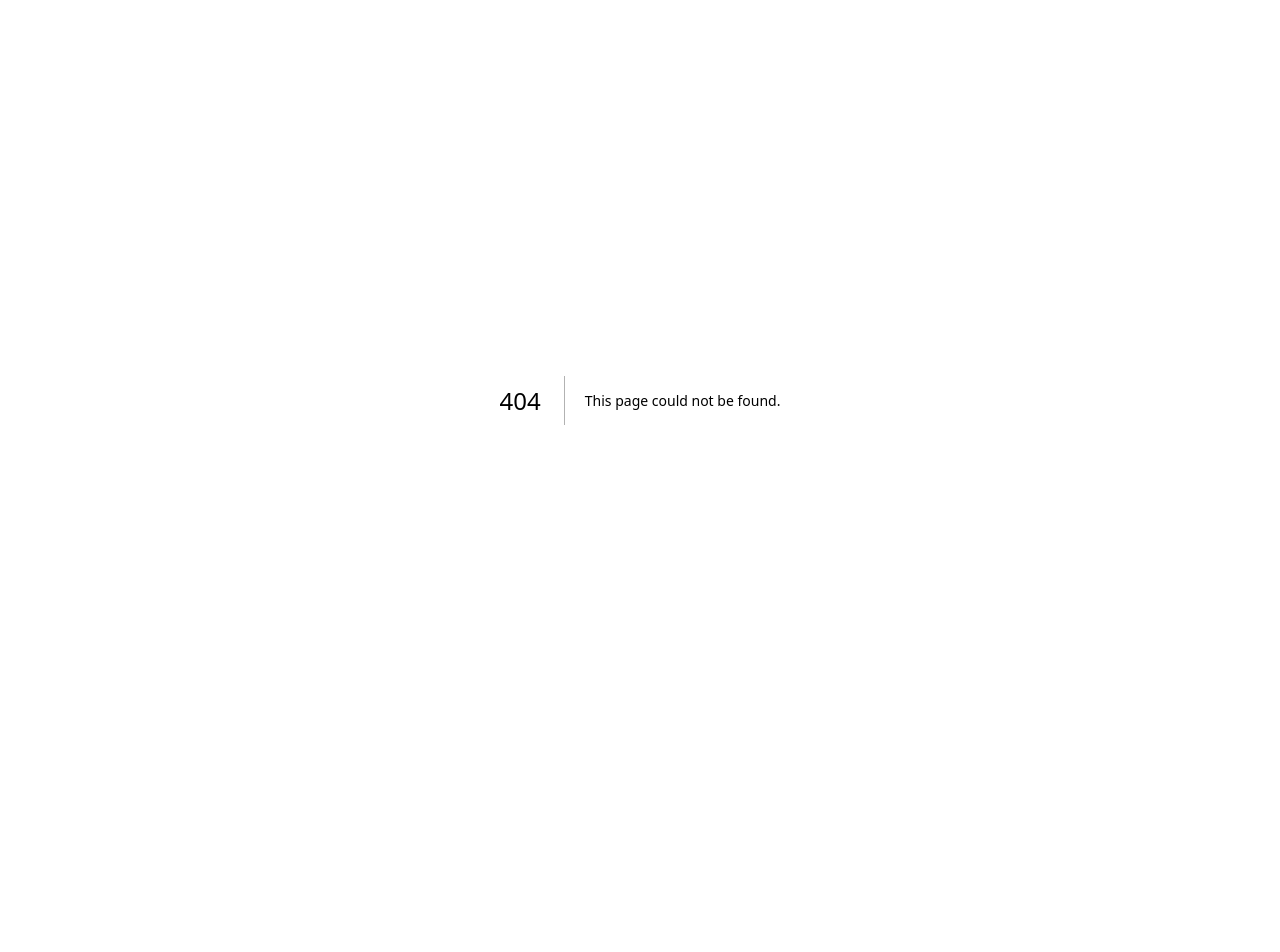
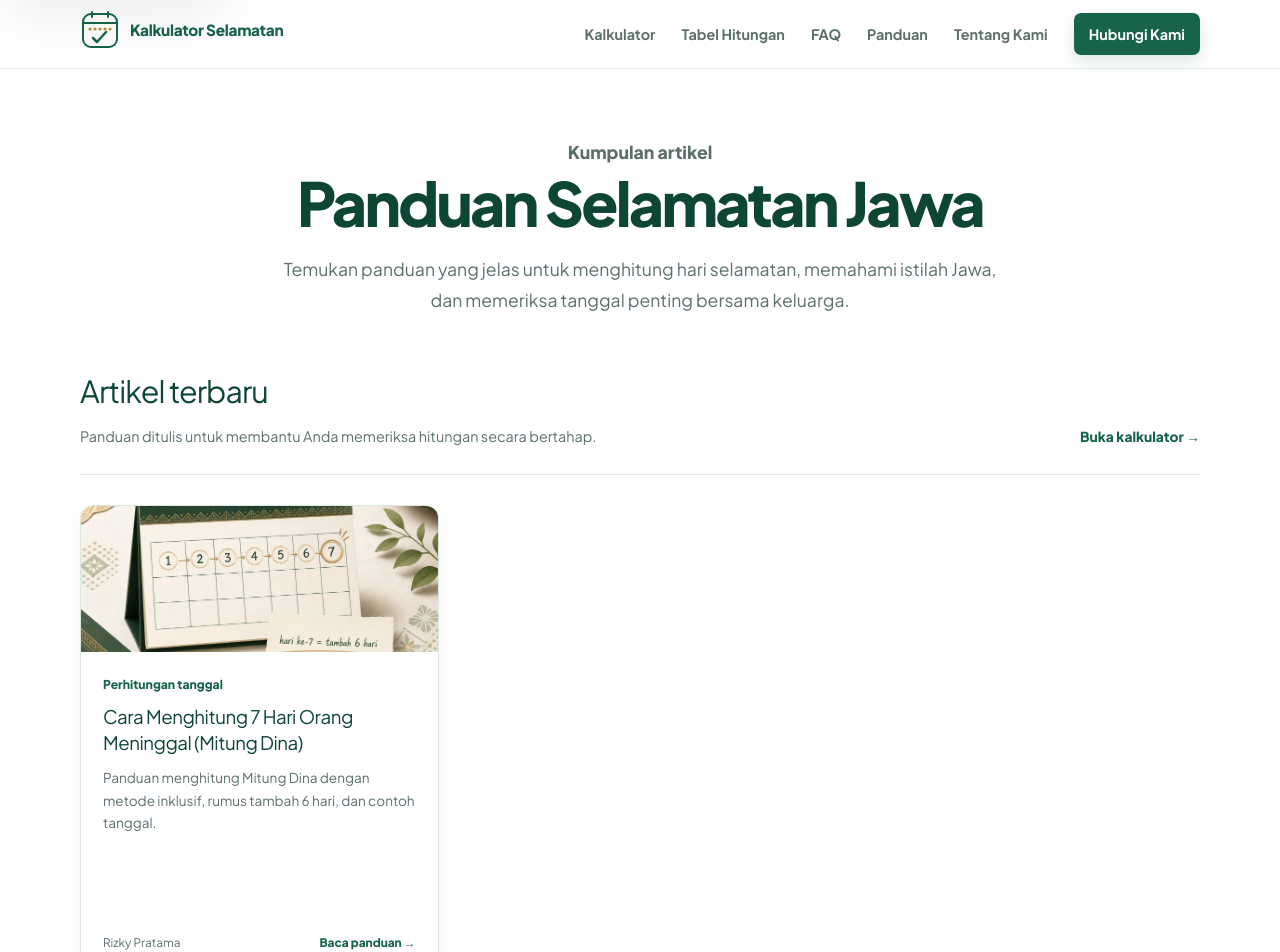
Before and after one commit to arslanwebx/kalkulator-menghitung-selamatan-orang-meninggal, a Next.js app: page /panduan in a window 1280 px wide. Before the commit this address had no page. Shown: the top 952 px of the page. Before the commit the page ends 800 px from the top, so only its background shows below. Built offline with nearby package versions, Linux system fonts and the light colour scheme.

Commit message:
Add Panduan article archive

```diff
--- a/app/globals.css
+++ b/app/globals.css
@@ -1482,6 +1482,26 @@ tbody tr:last-child td {
   min-height: 70vh;
   padding-bottom: 80px;
 }
+
+.guides-page-hero { padding-bottom: 38px; }
+.guides-kicker { margin: 0 0 12px; color: var(--forest); font-size: 0.82rem; font-weight: 750; }
+.guides-shell { width: min(1120px, calc(100% - 40px)); margin: 0 auto; }
+.guides-heading { display: flex; align-items: end; justify-content: space-between; padding: 0 0 25px; gap: 24px; border-bottom: 1px solid var(--line); }
+.guides-heading h2 { margin: 0 0 8px; color: var(--forest-dark); font-size: clamp(1.45rem, 3vw, 1.9rem); letter-spacing: -0.03em; }
+.guides-heading p { margin: 0; color: var(--muted); font-size: 0.9rem; line-height: 1.65; }
+.guides-calculator-link { flex: 0 0 auto; color: var(--forest); font-size: 0.86rem; font-weight: 750; }
+.guides-grid { display: grid; grid-template-columns: repeat(3, minmax(0, 1fr)); padding: 30px 0; gap: 22px; }
+.guide-card { display: flex; min-width: 0; flex-direction: column; overflow: hidden; border: 1px solid var(--line); border-radius: 13px; background: var(--white); box-shadow: 0 7px 20px rgba(23, 76, 58, 0.05); }
+.guide-card-image { display: block; aspect-ratio: 1.6; overflow: hidden; background: var(--forest-soft); }
+.guide-card-image img { display: block; width: 100%; height: 100%; object-fit: cover; transition: transform 200ms ease; }
+.guide-card:hover .guide-card-image img { transform: scale(1.025); }
+.guide-card-content { display: flex; height: 100%; flex-direction: column; padding: 22px; }
+.guide-card-content > p:first-child { margin: 0 0 9px; color: var(--forest); font-size: 0.76rem; font-weight: 750; }
+.guide-card-content h2 { margin: 0; color: var(--forest-dark); font-size: 1.17rem; letter-spacing: -0.025em; line-height: 1.4; }
+.guide-card-content h2 a { color: inherit; }
+.guide-card-description { margin: 11px 0 22px; color: var(--muted); font-size: 0.85rem; line-height: 1.65; }
+.guide-card-meta { display: flex; align-items: center; justify-content: space-between; margin-top: auto; gap: 12px; color: var(--muted); font-size: 0.74rem; }
+.guide-card-meta a { color: var(--forest); font-weight: 750; white-space: nowrap; }
 
 .article-main { min-height: 70vh; padding-bottom: 80px; }
 .article-hero, .article-content { width: min(820px, calc(100% - 40px)); margin: 0 auto; }
@@ -2085,6 +2105,10 @@ tbody tr:last-child td {
 }
 
 @media (max-width: 940px) {
+  .guides-grid {
+    grid-template-columns: repeat(2, minmax(0, 1fr));
+  }
+
   .header-inner .desktop-navigation {
     display: none;
   }
@@ -2162,6 +2186,20 @@ tbody tr:last-child td {
 }
 
 @media (max-width: 700px) {
+  .guides-shell {
+    width: min(100% - 28px, 1120px);
+  }
+
+  .guides-heading {
+    align-items: flex-start;
+    flex-direction: column;
+  }
+
+  .guides-grid {
+    grid-template-columns: 1fr;
+    gap: 18px;
+  }
+
   .header-inner,
   .intro,
   .calculator-shell,
--- /dev/null
+++ b/app/panduan/page.tsx
@@ -0,0 +1,85 @@
+import type { Metadata } from "next";
+import Image from "next/image";
+import Link from "next/link";
+
+import { SiteFooter } from "@/components/SiteFooter";
+import { SiteHeader } from "@/components/SiteHeader";
+import { rizkyPratama, siteUrl } from "@/data/authors";
+
+const guides = rizkyPratama.articles.filter((article) => article.path !== "/");
+
+export const metadata: Metadata = {
+  title: "Panduan Selamatan Jawa | Kalkulator Selamatan",
+  description:
+    "Kumpulan panduan praktis menghitung hari selamatan orang meninggal berdasarkan tradisi Jawa, lengkap dengan contoh dan rumus tanggal.",
+  alternates: { canonical: "/panduan/" },
+  openGraph: {
+    type: "website",
+    locale: "id_ID",
+    url: "/panduan/",
+    title: "Panduan Selamatan Jawa | Kalkulator Selamatan",
+    description:
+      "Kumpulan panduan praktis menghitung hari selamatan orang meninggal berdasarkan tradisi Jawa.",
+  },
+};
+
+const schema = {
+  "@context": "https://schema.org",
+  "@type": "CollectionPage",
+  name: "Panduan Selamatan Jawa",
+  url: `${siteUrl}/panduan/`,
+  inLanguage: "id-ID",
+  mainEntity: {
+    "@type": "ItemList",
+    itemListElement: guides.map((article, index) => ({
+      "@type": "ListItem",
+      position: index + 1,
+      url: `${siteUrl}${article.path}`,
+      name: article.title,
+    })),
+  },
+};
+
+export default function PanduanPage() {
+  return (
+    <>
+      <a className="skip-link" href="#main-content">Lewati ke konten utama</a>
+      <SiteHeader />
+      <main id="main-content" className="inner-page-main guides-page">
+        <section className="inner-page-hero guides-page-hero">
+          <p className="guides-kicker">Kumpulan artikel</p>
+          <h1>Panduan Selamatan Jawa</h1>
+          <p>
+            Temukan panduan yang jelas untuk menghitung hari selamatan, memahami istilah Jawa, dan memeriksa tanggal penting bersama keluarga.
+          </p>
+        </section>
+        <section className="guides-shell" aria-labelledby="guides-title">
+          <div className="guides-heading">
+            <div>
+              <h2 id="guides-title">Artikel terbaru</h2>
+              <p>Panduan ditulis untuk membantu Anda memeriksa hitungan secara bertahap.</p>
+            </div>
+            <Link href="/" className="guides-calculator-link">Buka kalkulator <span aria-hidden="true">→</span></Link>
+          </div>
+          <div className="guides-grid">
+            {guides.map((guide) => (
+              <article className="guide-card" key={guide.path}>
+                <Link href={guide.path} className="guide-card-image" aria-label={`Baca ${guide.title}`}>
+                  <Image src="/images/cara-menghitung-7-hari-orang-meninggal.webp" alt="Kalender Mitung Dina untuk menghitung hari ke-7" width={1536} height={1024} sizes="(max-width: 700px) calc(100vw - 56px), (max-width: 1100px) calc(50vw - 36px), 350px" />
+                </Link>
+                <div className="guide-card-content">
+                  <p>Perhitungan tanggal</p>
+                  <h2><Link href={guide.path}>{guide.title}</Link></h2>
+                  <p className="guide-card-description">{guide.description}</p>
+                  <div className="guide-card-meta"><span>Rizky Pratama</span><Link href={guide.path}>Baca panduan <span aria-hidden="true">→</span></Link></div>
+                </div>
+              </article>
+            ))}
+          </div>
+        </section>
+      </main>
+      <SiteFooter />
+      <script type="application/ld+json" dangerouslySetInnerHTML={{ __html: JSON.stringify(schema).replace(/</g, "\\u003c") }} />
+    </>
+  );
+}
--- a/app/peta-situs/page.tsx
+++ b/app/peta-situs/page.tsx
@@ -36,6 +36,12 @@ const sitemapGroups = [
         label: "Cara Menghitung Selamatan",
         description:
           "Langkah menggunakan metode inklusif dan memeriksa hasil.",
+      },
+      {
+        href: "/panduan/",
+        label: "Panduan Selamatan Jawa",
+        description:
+          "Kumpulan artikel dan panduan perhitungan selamatan Jawa.",
       },
       {
         href: "/panduan/cara-menghitung-7-hari-orang-meninggal/",
--- a/app/sitemap.ts
+++ b/app/sitemap.ts
@@ -37,6 +37,11 @@ export default function sitemap(): MetadataRoute.Sitemap {
       ],
     },
     {
+      url: "https://kalkulatorselamatanorangmeninggal.pro/panduan/",
+      changeFrequency: "weekly",
+      priority: 0.7,
+    },
+    {
       url: "https://kalkulatorselamatanorangmeninggal.pro/penulis/rizky-pratama/",
       changeFrequency: "monthly",
       priority: 0.6,
--- a/components/SiteHeader.tsx
+++ b/components/SiteHeader.tsx
@@ -17,7 +17,7 @@ export function SiteHeader({ homePage = false }: SiteHeaderProps) {
     { href: anchor("tabel-hitungan"), label: "Tabel Hitungan" },
     { href: anchor("faq"), label: "FAQ" },
     {
-      href: "/panduan/cara-menghitung-7-hari-orang-meninggal/",
+      href: "/panduan/",
       label: "Panduan",
     },
     { href: "/tentang-kami/", label: "Tentang Kami" },
```
